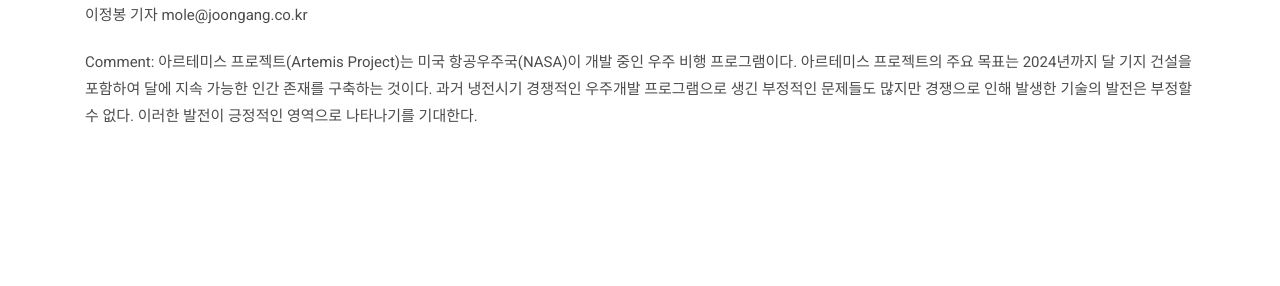
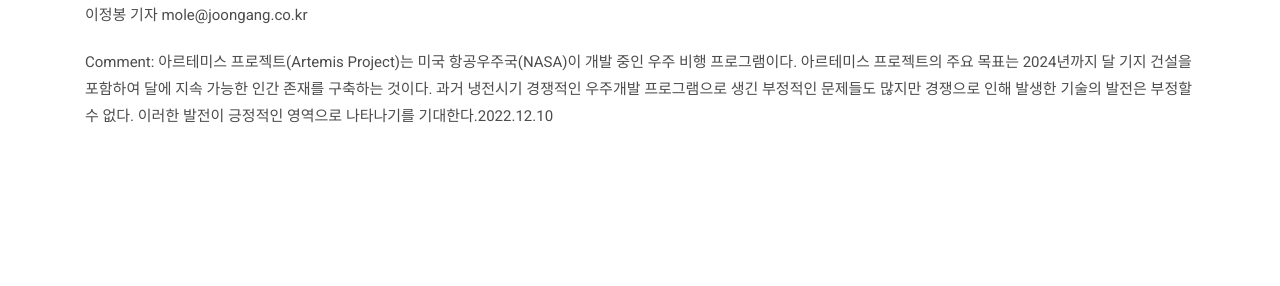
Before and after one commit to JEJUCE/JEJUCE.github.io, a Jekyll site: the page built from _posts/2022-12-10- 이게 된다고 영화 속 달 기지 현실로 이 기술 적용된다.markdown, in a window 1280 px wide and 900 px high, scrolled down 1306 px, cut to the strip 207-493 px from the top of the window. Built offline with Jekyll 4.4.1, drawn with Linux system fonts in a browser that asks for light colours.

Commit message:
no message

```diff
--- a/_pages/blog.html
+++ b/_pages/blog.html
@@ -5,6 +5,7 @@ title: Blogs
 <!-- blog -->
 <section class="section">
   <div class="container">
+    <h4>관심있는 내용들을 스크랩합니다.</h1>
     <div class="row">
       {% for post in site.posts %}
       {% include post.html %}
--- a/_posts/2022-11-14- 디지털 대전환 시대, AI 리터러시에 주목해야 하는 이유.markdown
+++ b/_posts/2022-11-14- 디지털 대전환 시대, AI 리터러시에 주목해야 하는 이유.markdown
@@ -28,4 +28,4 @@ tags:  기호일보
 
 ><a href="https://www.kihoilbo.co.kr/news/articleView.html?idxno=1003496">Read from origin</a>
 
-Comment : 디지털 역량은 디지털 사회에서 주어진 문제를 해결하기 위해 다른 사람과의 협업과 소통을 통해 디지털 기술을 활용하여 필요한 정보를 탐색하고 분석하여 결과물을 생산하는 능력을 의미한다. 최근 2022개정교육과정을 통해 '디지털 소양'이 새로운 기초 소양으로 제시되었고, 디지털, 인공지능 소양 교육이 초·중·고 전체 에서 강화되었음을 볼 수 있다. 이를 위해 정보 교과와 학교 자율시간을 활용해 디지털 활용 능력과 AI(인공지능) 기초를 학습하게 된다. 앞으로 이러한 교육의 역할이 중요해질 것이다.
+Comment : 디지털 역량은 디지털 사회에서 주어진 문제를 해결하기 위해 다른 사람과의 협업과 소통을 통해 디지털 기술을 활용하여 필요한 정보를 탐색하고 분석하여 결과물을 생산하는 능력을 의미한다. 최근 2022개정교육과정을 통해 '디지털 소양'이 새로운 기초 소양으로 제시되었고, 디지털, 인공지능 소양 교육이 초·중·고 전체 에서 강화되었음을 볼 수 있다. 이를 위해 정보 교과와 학교 자율시간을 활용해 디지털 활용 능력과 AI(인공지능) 기초를 학습하게 된다. 앞으로 이러한 교육의 역할이 중요해질 것이다. 2022.11.14
--- a/_posts/2022-12-10- 이게 된다고 영화 속 달 기지 현실로 이 기술 적용된다.markdown
+++ b/_posts/2022-12-10- 이게 된다고 영화 속 달 기지 현실로 이 기술 적용된다.markdown
@@ -21,4 +21,4 @@ NASA는 이를 위해 미국 건축 스타트업 아이콘(ICON)과 5720만 달
 
 이정봉 기자 mole@joongang.co.kr
 
-Comment: 아르테미스 프로젝트(Artemis Project)는 미국 항공우주국(NASA)이 개발 중인 우주 비행 프로그램이다. 아르테미스 프로젝트의 주요 목표는 2024년까지 달 기지 건설을 포함하여 달에 지속 가능한 인간 존재를 구축하는 것이다. 과거 냉전시기 경쟁적인 우주개발 프로그램으로 생긴 부정적인 문제들도 많지만 경쟁으로 인해 발생한 기술의 발전은 부정할 수 없다. 이러한 발전이 긍정적인 영역으로 나타나기를 기대한다.
+Comment: 아르테미스 프로젝트(Artemis Project)는 미국 항공우주국(NASA)이 개발 중인 우주 비행 프로그램이다. 아르테미스 프로젝트의 주요 목표는 2024년까지 달 기지 건설을 포함하여 달에 지속 가능한 인간 존재를 구축하는 것이다. 과거 냉전시기 경쟁적인 우주개발 프로그램으로 생긴 부정적인 문제들도 많지만 경쟁으로 인해 발생한 기술의 발전은 부정할 수 없다. 이러한 발전이 긍정적인 영역으로 나타나기를 기대한다.2022.12.10
--- a/_posts/2022-12-10- 카카오, 개발자 컨퍼런스서 서비스 장애 재발방지 대책 발표.markdown
+++ b/_posts/2022-12-10- 카카오, 개발자 컨퍼런스서 서비스 장애 재발방지 대책 발표.markdown
@@ -38,4 +38,4 @@ tags:   세계일보
 
 현화영 기자 hhy@segye.com
 
-Comment : 우리사회에서 거의 모든 기능을 카카오에 의존해왔기 때문에 카카오 서버의 마비로 혼란이 일어나자, 카카오 하나에 과의존해온 이른바 카카오 공화국 현상에 대한 비판도 제기되었다. 카카오는 국가통신에서 중요한 위치를 차지하고 있음에도, 이를 방지하지 못하였다. 주된 원인은 카카오에 있지만 이를 대비하지 않은 우리의 책임도 없지 않아 있어 보인다.
+Comment : 우리사회에서 거의 모든 기능을 카카오에 의존해왔기 때문에 카카오 서버의 마비로 혼란이 일어나자, 카카오 하나에 과의존해온 이른바 카카오 공화국 현상에 대한 비판도 제기되었다. 카카오는 국가통신에서 중요한 위치를 차지하고 있음에도, 이를 방지하지 못하였다. 주된 원인은 카카오에 있지만 이를 대비하지 않은 우리의 책임도 없지 않아 있어 보인다. 2022.12.10
--- a/_posts/2022-12-11- 시각 장애인 돕는 AI, 이젠 웹툰도 읽어준다.markdown
+++ b/_posts/2022-12-11- 시각 장애인 돕는 AI, 이젠 웹툰도 읽어준다.markdown
@@ -22,4 +22,4 @@ SK텔레콤은 시각 지원 AI 서비스 앱을 일상용과 업무용 둘로
 
 선한결 기자 always@hankyung.com
 
-Comment: 시각장애인을 돕는 AI는 인공 지능 기술을 이용하여 시각장애인의 생활을 돕고자 하는 시스템이나 제품을 뜻합니다. 이러한 AI 시스템은 예를 들어, 시각장애인이 주변의 정보를 인식하기 어려운 경우, 음성을 통해 정보를 전달하거나, 사진을 촬영하여 음성으로 설명해주는 기능을 가질 수 있습니다. 또한, 시각장애인이 이동할 때의 안전을 위해, 주변 환경을 인식하여 안내해주는 기능도 제공할 수 있습니다. 이러한 AI 기술을 활용하여 시각장애인의 생활을 더욱 편리하고 안전하게 만들 수 있을 것입니다.
+Comment: 시각장애인을 돕는 AI는 인공 지능 기술을 이용하여 시각장애인의 생활을 돕고자 하는 시스템이나 제품을 뜻합니다. 이러한 AI 시스템은 예를 들어, 시각장애인이 주변의 정보를 인식하기 어려운 경우, 음성을 통해 정보를 전달하거나, 사진을 촬영하여 음성으로 설명해주는 기능을 가질 수 있습니다. 또한, 시각장애인이 이동할 때의 안전을 위해, 주변 환경을 인식하여 안내해주는 기능도 제공할 수 있습니다. 이러한 AI 기술을 활용하여 시각장애인의 생활을 더욱 편리하고 안전하게 만들 수 있을 것입니다. 2022.12.11
--- a/_posts/2022-12-11- 제주도교육청, 성산·표선지역 IB 학교 4곳 신규 지정.markdown
+++ b/_posts/2022-12-11- 제주도교육청, 성산·표선지역 IB 학교 4곳 신규 지정.markdown
@@ -22,3 +22,5 @@ tags:   제민일보
 > <a href="http://www.jemin.com/news/articleView.html?idxno=745463">기사</a>
 
 홍진혁 기자
+
+2022.11.21
```
